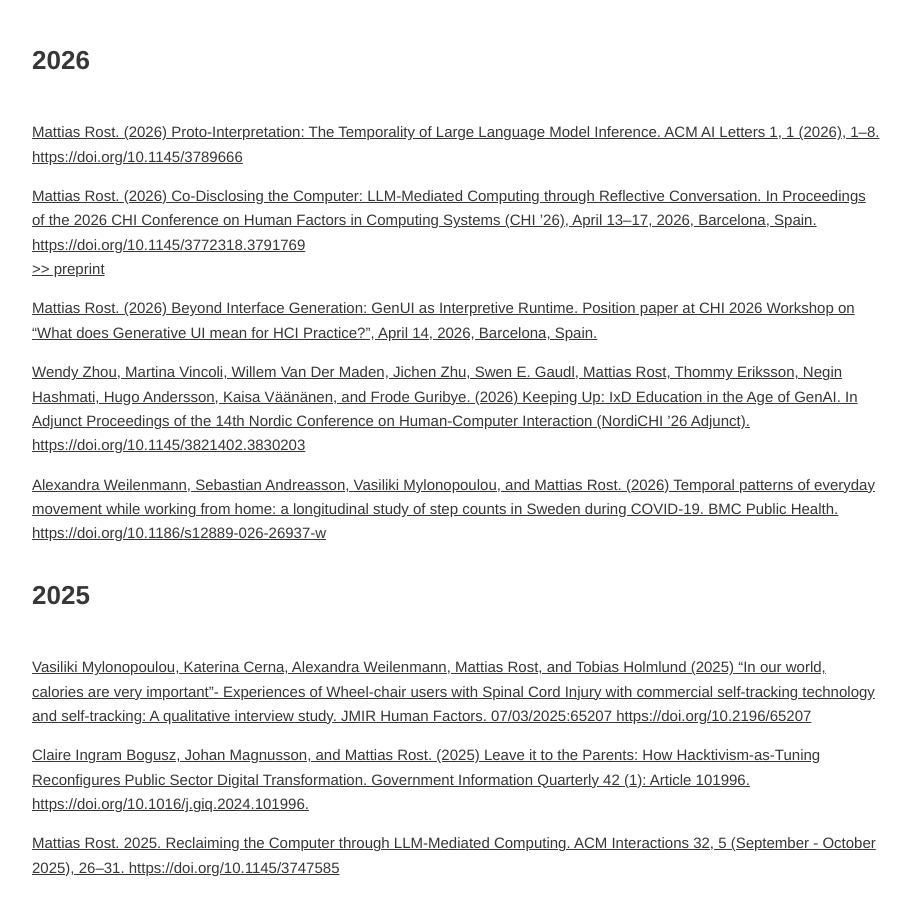
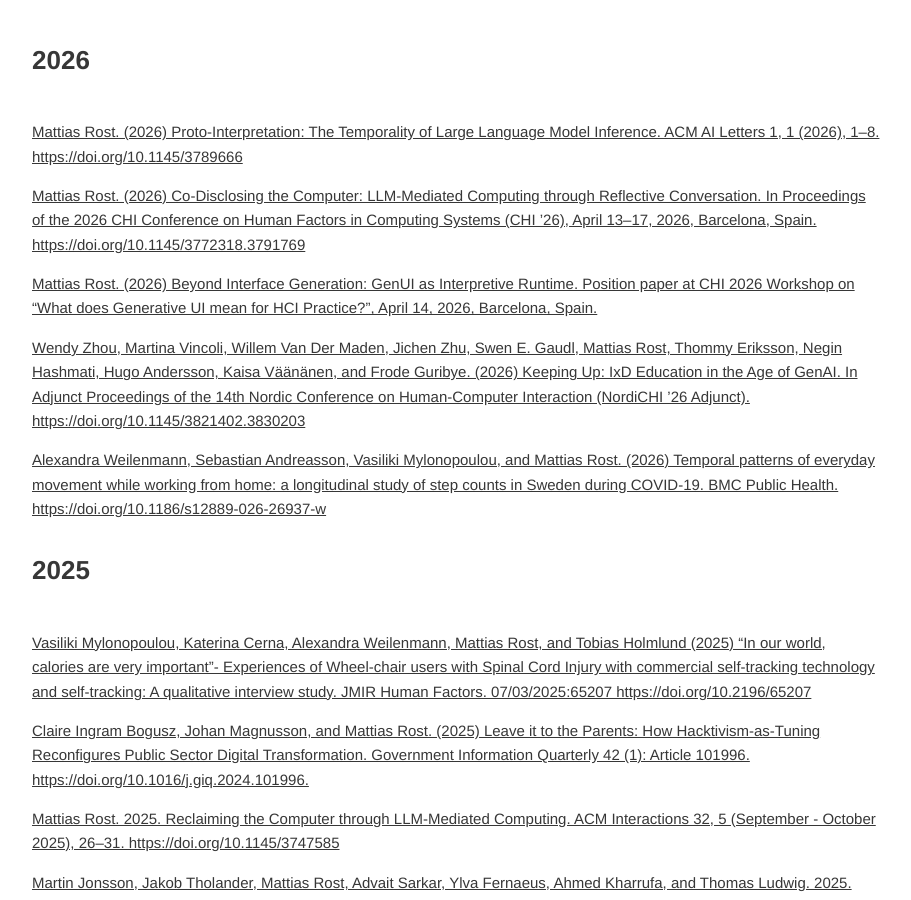
Before and after one commit to rrostt/rrostt.github.io, a Jekyll site: the page built from _pages/2011-09-24-publications.html, in a window 1280 px wide and 900 px high, scrolled down 667 px. Shown: the whole window, without its empty margins (184-1095 px from the left). Built offline with Jekyll 4.4.1, drawn with Linux system fonts in a browser that asks for light colours.

Commit message:
Remove preprint link from Co-Disclosing entry (open access)
Co-Authored-By: Claude Opus 5.5 <noreply@anthropic.com>
Claude-Session: https://claude.ai/code/session_01A379XowazH2qhDMNFo3Jtz

```diff
--- a/_pages/2011-09-24-publications.html
+++ b/_pages/2011-09-24-publications.html
@@ -32,10 +32,7 @@ permalink: "/publications/"
         Co-Disclosing the Computer: LLM-Mediated Computing through Reflective Conversation.
         In Proceedings of the 2026 CHI Conference on Human Factors in Computing Systems (CHI ’26),
         April 13–17, 2026, Barcelona, Spain. https://doi.org/10.1145/3772318.3791769
-    </a>
-    <br />
-    <a href="/assets/publications/rost-2026-codisclosingthecomputer.pdf">&gt;&gt; preprint</a>
-    </p>
+    </a></p>
     <p><a href="/assets/publications/rost-interpretive_runtime-cameraready.pdf">
         Mattias Rost. (2026)
         Beyond Interface Generation: GenUI as Interpretive Runtime.
```
